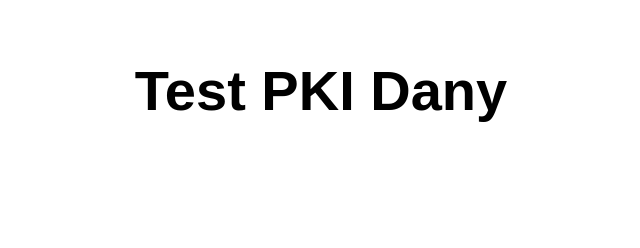
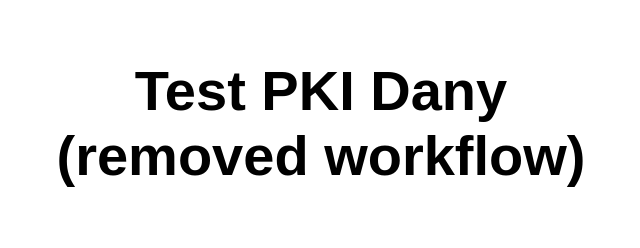
Before and after one commit to DatStone/Test-PKI-CCREK-Dany, a website: page src/index.html in a window 1280 px wide. Shown: the whole page, without its empty margins (319-959 px from the left). Drawn offline with Linux system fonts and the light colour scheme.

Commit message:
Update index.html

```diff
--- a/src/index.html
+++ b/src/index.html
@@ -10,7 +10,7 @@
 
 <body>
   <main>
-    <h1>Test PKI Dany</h1>
+    <h1>Test PKI Dany (removed workflow)</h1>
   </main>
 </body>
 
```
